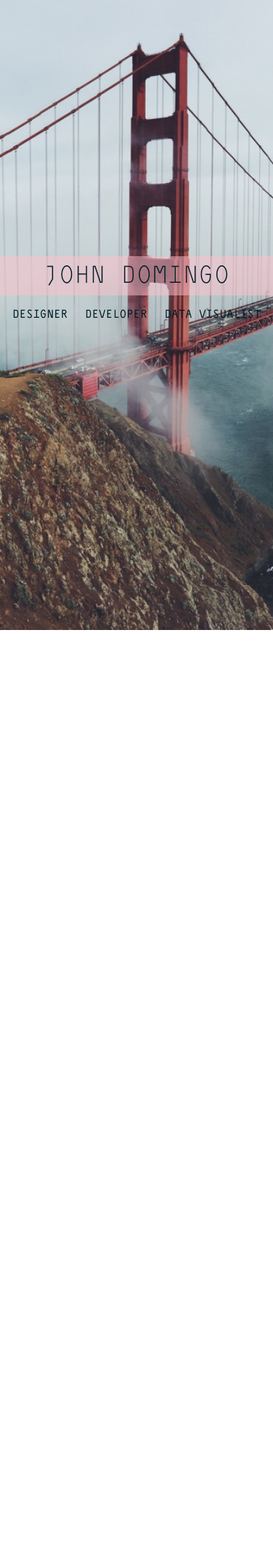
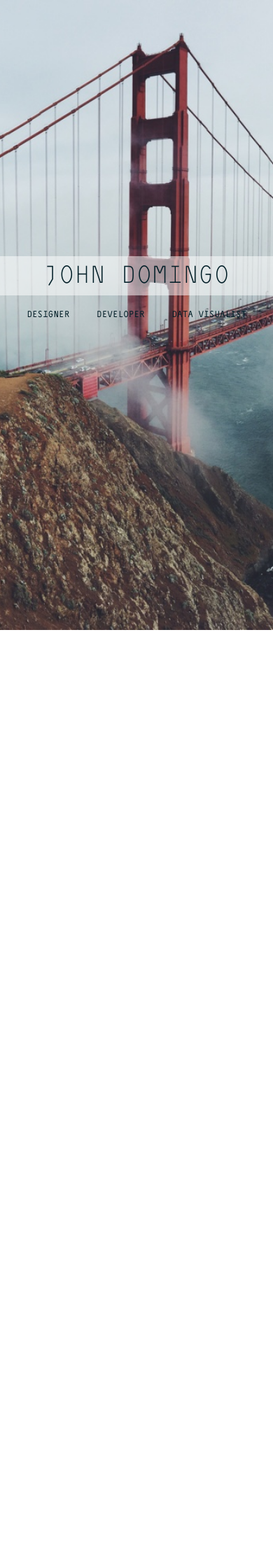
Before and after one commit to jwdomingo/jwdomingo.github.io, a Jekyll site: the page built from index.html, in a window 390 px wide. Shown: the top 2240 px of the page at 70% size. Built offline with Jekyll 4.4.1, drawn with Linux system fonts in a browser that asks for light colours.

Commit message:
Removed flex wrap for mobile view

```diff
--- a/_sass/_home.sass
+++ b/_sass/_home.sass
@@ -37,7 +37,7 @@
       line-height: 1
       margin: 0px
       padding: 10px 20px
-      background-color: transparentize(pink,0.5)
+      background-color: transparentize(white,0.5)
       cursor: pointer
 
   #sub-title.container
@@ -47,12 +47,12 @@
     @include transform(translate(-50%, -50%))
     @include display(flex)
     @include flex-direction(row)
-    @include flex-wrap(wrap)
+    @include flex-wrap(nowrap)
     @include align-items(center)
     @include justify-content(space-around)
 
     h6.sub-title
-      font-size: 1em
+      font-size: .775em
       margin: 0px
       color: $text-color
       font-weight: 700
@@ -86,7 +86,7 @@
         position: absolute
         top: 50%
         left: 50%
-        @include transform(translate(-50%, 100%))
+        @include transform(translate(-50%, 150%))
         font-size: 0.75em
         line-height: 1.5
         text-transform: lowercase
```
